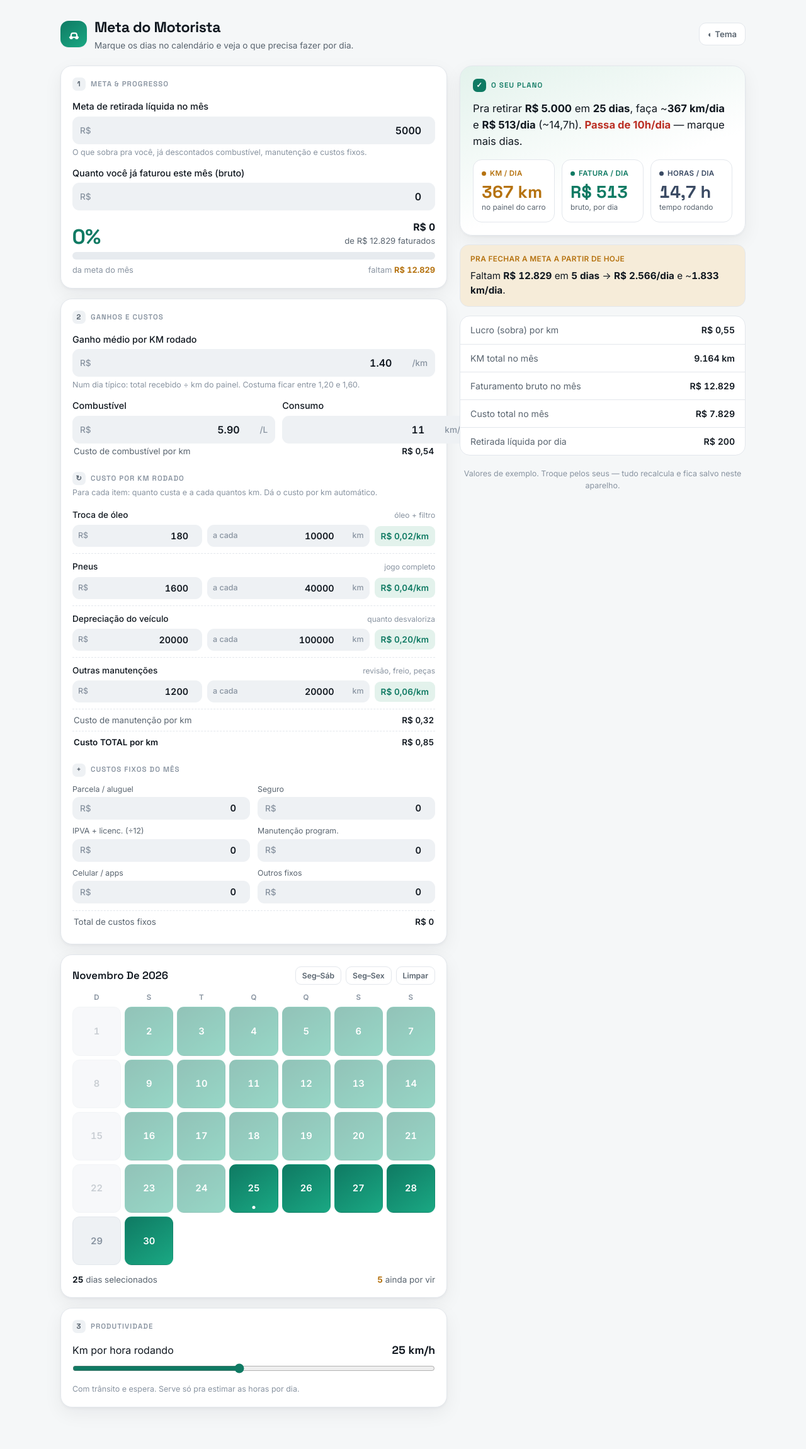
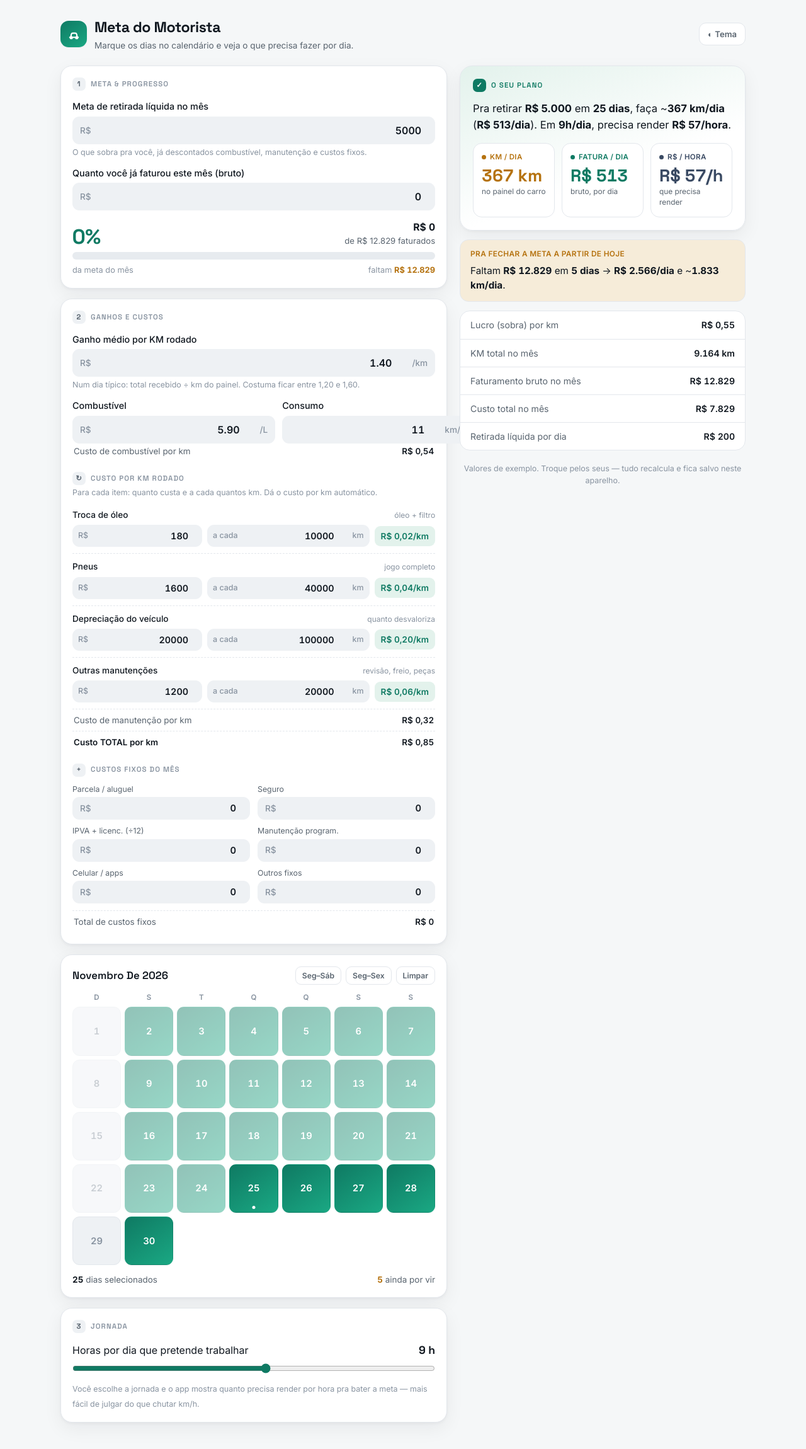
Before and after one commit to martinssrenanrm/meta-do-motorista, a plain HTML site: page index.html in a window 1280 px wide. Shown: the whole page at 63% size. Drawn offline with Linux system fonts and the light colour scheme.

Commit message:
Jornada: trocar km/h por horas/dia e mostrar R$/hora necessario

```diff
--- a/index.html
+++ b/index.html
@@ -314,10 +314,10 @@
       </section>
 
       <section class="card">
-        <p class="ct"><span class="n">3</span> Produtividade</p>
-        <div class="slider-head"><label for="kmh">Km por hora rodando</label><span class="big" id="kmh-v">25 km/h</span></div>
-        <input id="kmh" type="range" min="8" max="45" step="1" value="25">
-        <span class="hint">Com trânsito e espera. Serve só pra estimar as horas por dia.</span>
+        <p class="ct"><span class="n">3</span> Jornada</p>
+        <div class="slider-head"><label for="horas">Horas por dia que pretende trabalhar</label><span class="big" id="horas-v">9 h</span></div>
+        <input id="horas" type="range" min="1" max="16" step="0.5" value="9">
+        <span class="hint">Você escolhe a jornada e o app mostra quanto precisa render por hora pra bater a meta — mais fácil de julgar do que chutar km/h.</span>
       </section>
     </div>
 
@@ -329,7 +329,7 @@
         <div class="heroes">
           <div class="hero km"><div class="cap"><span class="dot"></span>KM / dia</div><div class="val" id="h-km">—</div><div class="sub">no painel do carro</div></div>
           <div class="hero fat"><div class="cap"><span class="dot"></span>Fatura / dia</div><div class="val" id="h-fat">—</div><div class="sub">bruto, por dia</div></div>
-          <div class="hero hr"><div class="cap"><span class="dot"></span>Horas / dia</div><div class="val" id="h-hr">—</div><div class="sub">tempo rodando</div></div>
+          <div class="hero hr"><div class="cap"><span class="dot"></span>R$ / hora</div><div class="val" id="h-hr">—</div><div class="sub">que precisa render</div></div>
         </div>
       </div>
 
@@ -420,7 +420,7 @@
     try{
       localStorage.setItem(KEY, JSON.stringify({
         meta:$('#meta').value, jafat:$('#jafat').value, ganho:$('#ganho').value,
-        preco:$('#preco').value, consumo:$('#consumo').value, kmh:$('#kmh').value,
+        preco:$('#preco').value, consumo:$('#consumo').value, horas:$('#horas').value,
         fixos:[...document.querySelectorAll('.fixo')].map(e=>e.value),
         pkc:[...document.querySelectorAll('.pk-cost')].map(e=>e.value),
         pkk:[...document.querySelectorAll('.pk-km')].map(e=>e.value),
@@ -431,7 +431,7 @@
   function load(){
     let d=null; try{ d=JSON.parse(localStorage.getItem(KEY)||'null'); }catch(e){}
     if(d){
-      ['meta','jafat','ganho','preco','consumo','kmh'].forEach(i=>{ if(d[i]!=null) $('#'+i).value=d[i]; });
+      ['meta','jafat','ganho','preco','consumo','horas'].forEach(i=>{ if(d[i]!=null) $('#'+i).value=d[i]; });
       if(Array.isArray(d.fixos)) document.querySelectorAll('.fixo').forEach((e,i)=>{ if(d.fixos[i]!=null) e.value=d.fixos[i]; });
       if(Array.isArray(d.pkc)) document.querySelectorAll('.pk-cost').forEach((e,i)=>{ if(d.pkc[i]!=null) e.value=d.pkc[i]; });
       if(Array.isArray(d.pkk)) document.querySelectorAll('.pk-km').forEach((e,i)=>{ if(d.pkk[i]!=null) e.value=d.pkk[i]; });
@@ -441,7 +441,7 @@
 
   function calc(){
     const meta=val('meta'), jafat=val('jafat'), ganho=val('ganho'),
-          preco=val('preco'), consumo=val('consumo'), kmh=val('kmh');
+          preco=val('preco'), consumo=val('consumo'), horas=val('horas');
     const fixos=[...document.querySelectorAll('.fixo')].reduce((s,e)=>s+(parseFloat((e.value||'').replace(',','.'))||0),0);
     const combKm = consumo>0 ? preco/consumo : 0;
     const manutKm = manutPerKm();
@@ -452,7 +452,7 @@
     const totalDias = selected.size;
     let remDias=0; selected.forEach(d=>{ if(d>=TODAY) remDias++; });
 
-    $('#kmh-v').textContent = kmh+' km/h';
+    $('#horas-v').textContent = num1(horas)+' h';
     $('#o-combkm').textContent = brl(combKm);
     $('#o-custokm').textContent = brl(custoKm);
     $('#o-fixos').textContent = brl0(fixos);
@@ -473,11 +473,11 @@
 
     const kmMes=(meta+fixos)/margem, fatMes=ganho*kmMes, custoMes=custoKm*kmMes+fixos;
     const kmDia=totalDias>0?kmMes/totalDias:0, fatDia=totalDias>0?fatMes/totalDias:0;
-    const horasDia=kmh>0?kmDia/kmh:0, retDia=totalDias>0?meta/totalDias:0;
+    const rhora=horas>0?fatDia/horas:0, retDia=totalDias>0?meta/totalDias:0;
 
     $('#h-km').textContent  = totalDias>0? num0(kmDia)+' km' : '—';
     $('#h-fat').textContent = totalDias>0? brl0(fatDia) : '—';
-    $('#h-hr').textContent  = totalDias>0? num1(horasDia)+' h' : '—';
+    $('#h-hr').textContent  = (totalDias>0 && horas>0)? brl0(rhora)+'/h' : '—';
     $('#d-margem').textContent=brl(margem);
     $('#d-kmmes').textContent=num0(kmMes)+' km';
     $('#d-fatmes').textContent=brl0(fatMes);
@@ -487,9 +487,8 @@
     if(totalDias===0){
       $('#say').innerHTML='Selecione no calendário os dias que você vai trabalhar pra montar o plano.';
     }else{
-      const al = horasDia>10 ? ' <b style="color:var(--danger)">Passa de 10h/dia</b> — marque mais dias.' : '';
       $('#say').innerHTML='Pra retirar <b>'+brl0(meta)+'</b> em <b>'+totalDias+' dias</b>, faça ~<b>'+num0(kmDia)+
-        ' km/dia</b> e <b>'+brl0(fatDia)+'/dia</b> (~'+num1(horasDia)+'h).'+al;
+        ' km/dia</b> (<b>'+brl0(fatDia)+'/dia</b>). Em <b>'+num1(horas)+'h/dia</b>, precisa render <b>'+brl0(rhora)+'/hora</b>.';
     }
 
     // progresso + o que falta
```
